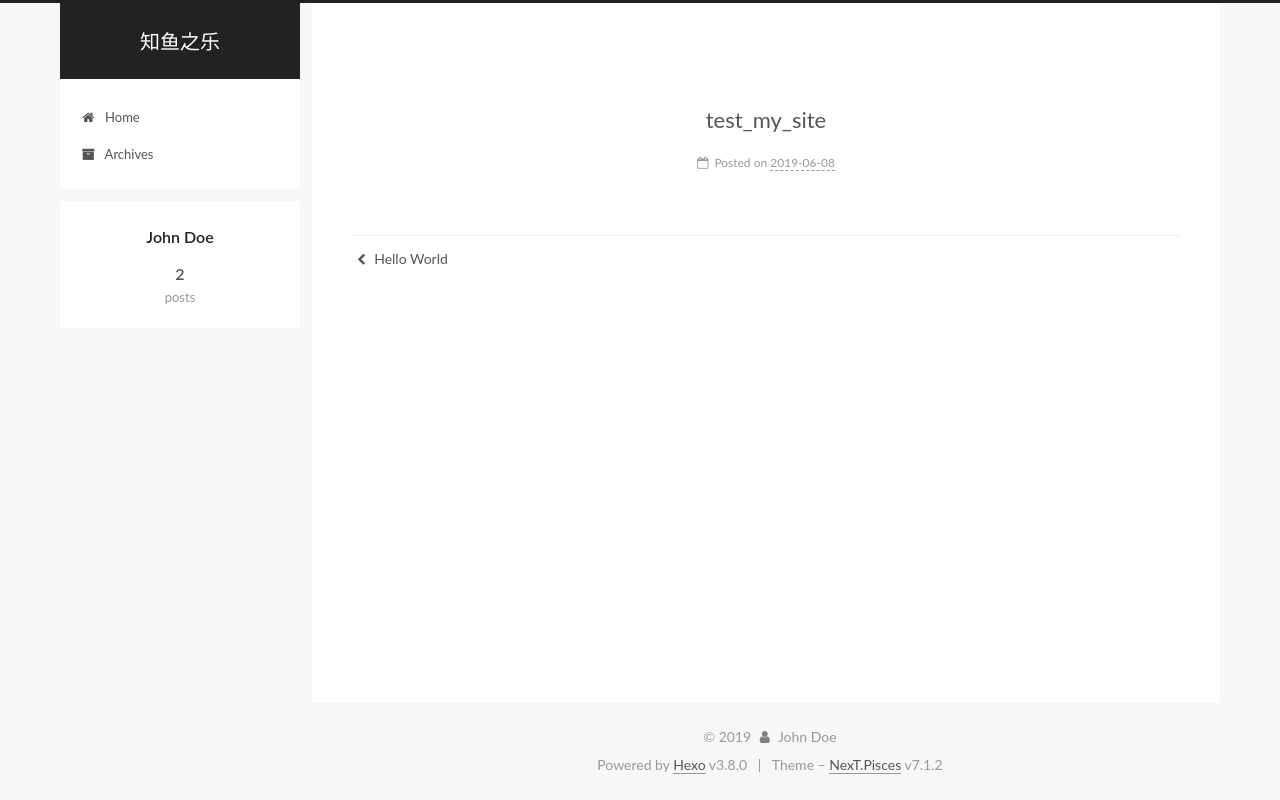
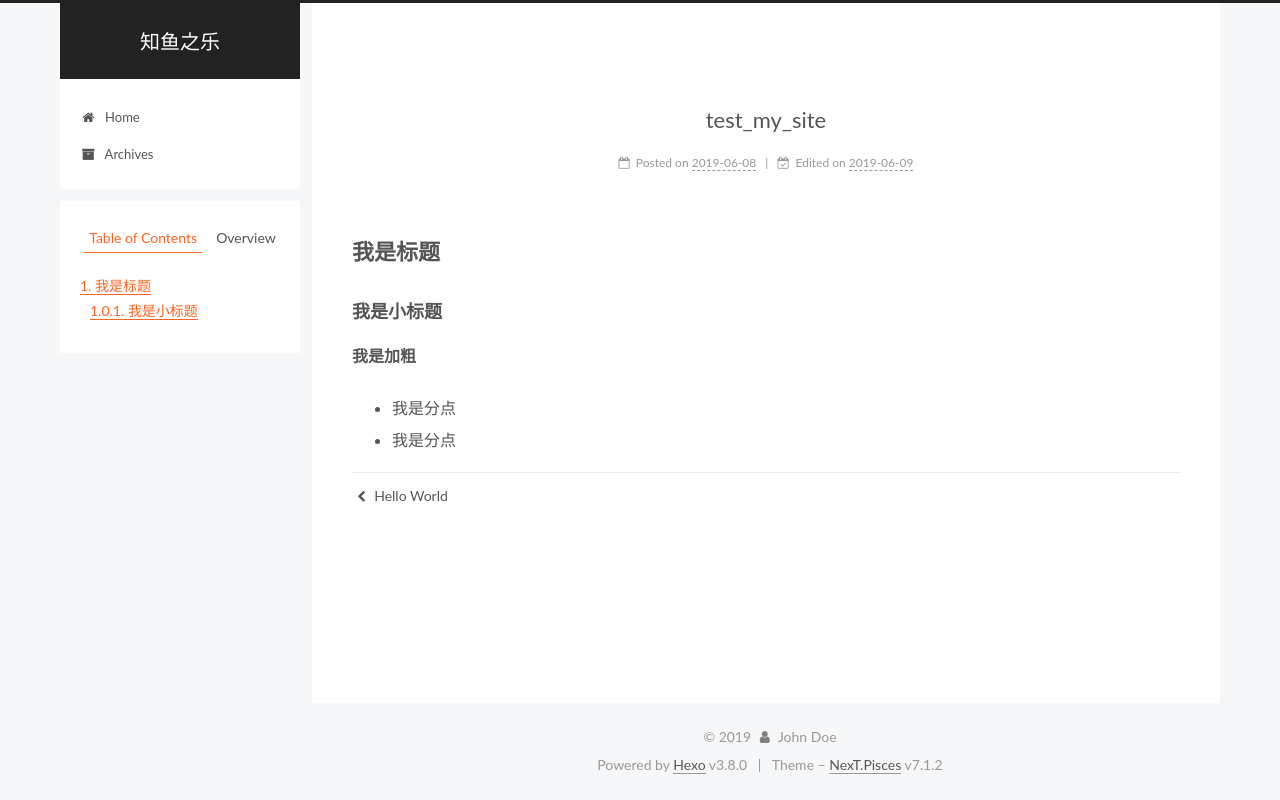
Before and after one commit to ZhiyuSun/ZhiyuSun.github.io, a plain HTML site: page 2019/06/08/test-my-site/index.html in a window 1280 px wide. Drawn offline with Linux system fonts and the light colour scheme.

Commit message:
Site updated: 2019-06-09 11:59:33

```diff
--- a/2019/06/08/test-my-site/index.html
+++ b/2019/06/08/test-my-site/index.html
@@ -96,14 +96,17 @@
 
 
 
-  <meta property="og:type" content="article">
+  <meta name="description" content="我是标题我是小标题我是加粗  我是分点 我是分点">
+<meta property="og:type" content="article">
 <meta property="og:title" content="test_my_site">
 <meta property="og:url" content="http://yoursite.com/2019/06/08/test-my-site/index.html">
 <meta property="og:site_name" content="知鱼之乐">
+<meta property="og:description" content="我是标题我是小标题我是加粗  我是分点 我是分点">
 <meta property="og:locale" content="default">
-<meta property="og:updated_time" content="2019-06-08T15:48:22.190Z">
+<meta property="og:updated_time" content="2019-06-09T03:59:13.539Z">
 <meta name="twitter:card" content="summary">
 <meta name="twitter:title" content="test_my_site">
+<meta name="twitter:description" content="我是标题我是小标题我是加粗  我是分点 我是分点">
 
 
 
@@ -333,6 +336,22 @@
 
 
 
+
+
+
+
+                <span class="post-meta-divider">|</span>
+
+
+                <span class="post-meta-item-icon">
+                  <i class="fa fa-calendar-check-o"></i>
+                </span>
+
+                  <span class="post-meta-item-text">Edited on</span>
+
+                <time title="Modified: 2019-06-09 11:59:13" itemprop="dateModified" datetime="2019-06-09T11:59:13+08:00">2019-06-09</time>
+
+
           </span>
 
 
@@ -364,6 +383,11 @@
 
 
 
+        <h1 id="我是标题"><a href="#我是标题" class="headerlink" title="我是标题"></a>我是标题</h1><h3 id="我是小标题"><a href="#我是小标题" class="headerlink" title="我是小标题"></a>我是小标题</h3><p><strong>我是加粗</strong></p>
+<ul>
+<li>我是分点</li>
+<li>我是分点</li>
+</ul>
 
 
     </div>
@@ -446,8 +470,17 @@
 
 
 
+        <ul class="sidebar-nav motion-element">
+          <li class="sidebar-nav-toc sidebar-nav-active" data-target="post-toc-wrap">
+            Table of Contents
+          </li>
+          <li class="sidebar-nav-overview" data-target="site-overview-wrap">
+            Overview
+          </li>
+        </ul>
 
-      <div class="site-overview-wrap sidebar-panel sidebar-panel-active">
+
+      <div class="site-overview-wrap sidebar-panel">
         <div class="site-overview">
           <div class="site-author motion-element" itemprop="author" itemscope itemtype="http://schema.org/Person">
 
@@ -493,6 +526,23 @@
         </div>
       </div>
 
+
+      <!--noindex-->
+        <div class="post-toc-wrap motion-element sidebar-panel sidebar-panel-active">
+          <div class="post-toc">
+
+
+
+
+
+
+
+              <div class="post-toc-content"><ol class="nav"><li class="nav-item nav-level-1"><a class="nav-link" href="#我是标题"><span class="nav-number">1.</span> <span class="nav-text">我是标题</span></a><ol class="nav-child"><li class="nav-item nav-level-3"><a class="nav-link" href="#我是小标题"><span class="nav-number">1.0.1.</span> <span class="nav-text">我是小标题</span></a></li></ol></li></ol></div>
+
+
+          </div>
+        </div>
+      <!--/noindex-->
 
 
 
--- a/css/main.css
+++ b/css/main.css
@@ -1764,7 +1764,7 @@ pre .javascript .function {
   width: 4px;
   height: 4px;
   border-radius: 50%;
-  background: #4f5cff;
+  background: #ffff4b;
 }
 .feed-link,
 .chat {
```
Also changed, not shown: index.html (+21 -0 lines).
